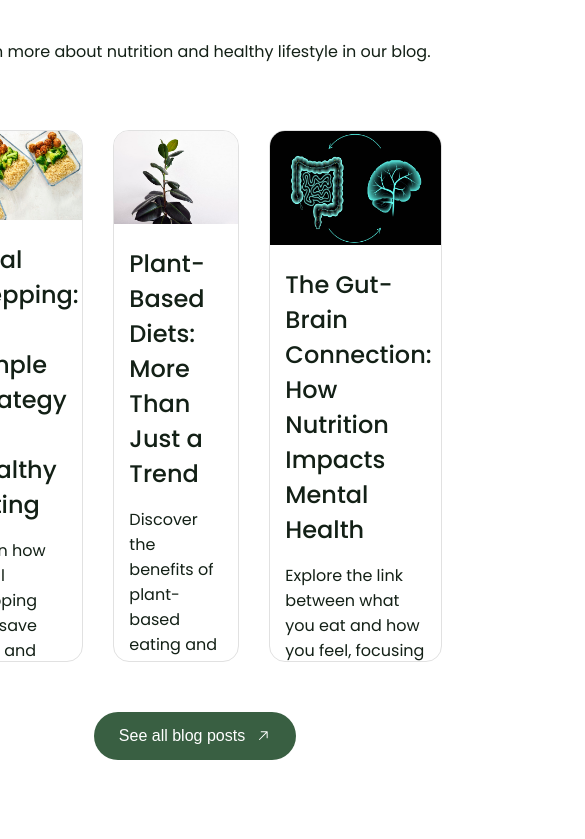
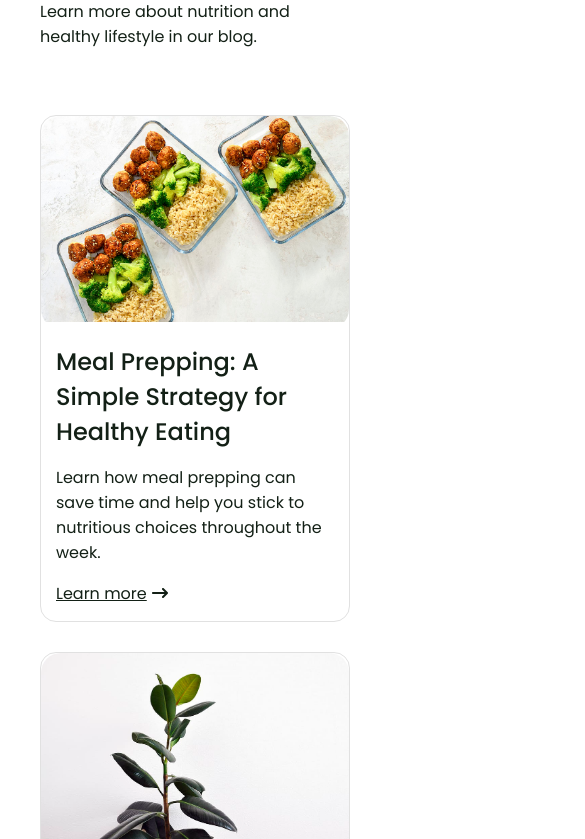
Before and after one commit to MarijaBute/vitalize-site, a React (Create React App) app: page / in a window 390 px wide. Shown: the part 7705-8544 px from the top of the page, 585 px wide, since content can reach past the window. Built offline with nearby package versions, Linux system fonts and the light colour scheme.

Commit message:
Blog posts and footer made responsive

```diff
--- a/src/components/Footer/footer.css
+++ b/src/components/Footer/footer.css
@@ -60,3 +60,23 @@ footer{
     color: #132016;
     text-align: center;
 }
+
+@media screen and (max-width: 1080px){
+    footer{
+        padding: 40px 40px 0 40px;
+    }
+}
+
+@media screen and (max-width: 810px){
+    .footer-sections{
+        flex-direction: column;
+    }
+
+    .footer-section{
+        width: 100%;
+    }
+
+    .input-email{
+        width: 100%;
+    }
+}
--- a/src/components/Home/components/BlogPosts/blogposts.css
+++ b/src/components/Home/components/BlogPosts/blogposts.css
@@ -108,3 +108,29 @@
     align-items: center;
     gap: 5px;
 }
+
+@media screen and (max-width: 1110px){
+    .blog-posts-section{
+        padding: 40px;
+    }
+
+    .blog-post-image{
+        max-height: 150px;
+    }
+}
+
+@media screen and (max-width: 810px){
+    .blog-posts{
+        flex-direction: column;
+    }
+
+    .blog-post{
+        max-width: 100%;
+        height: auto;
+    }
+
+    .blog-post-image{
+        max-height: 250px;
+        border-radius: 20px;
+    }
+}
```
